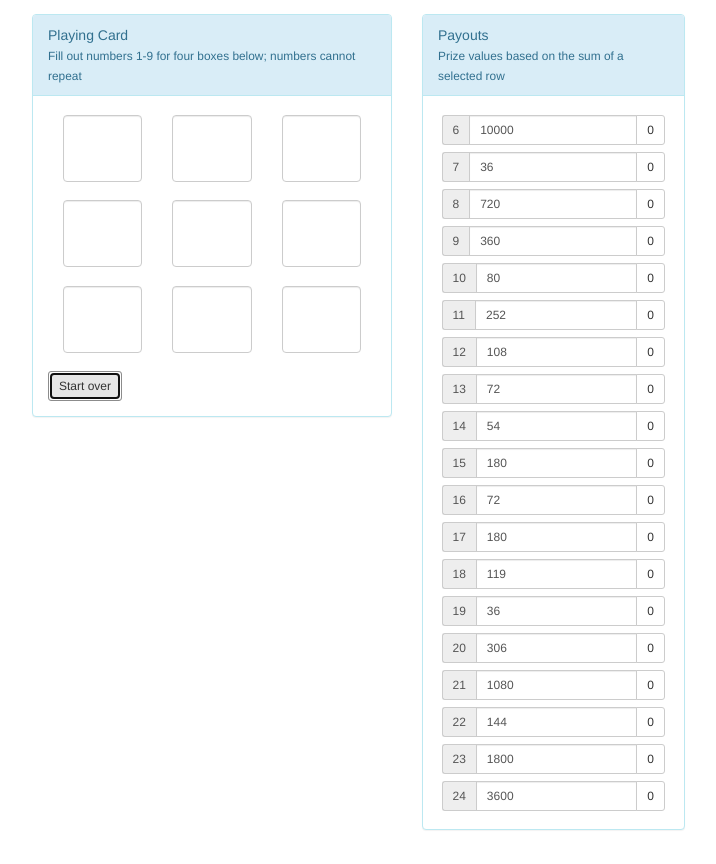
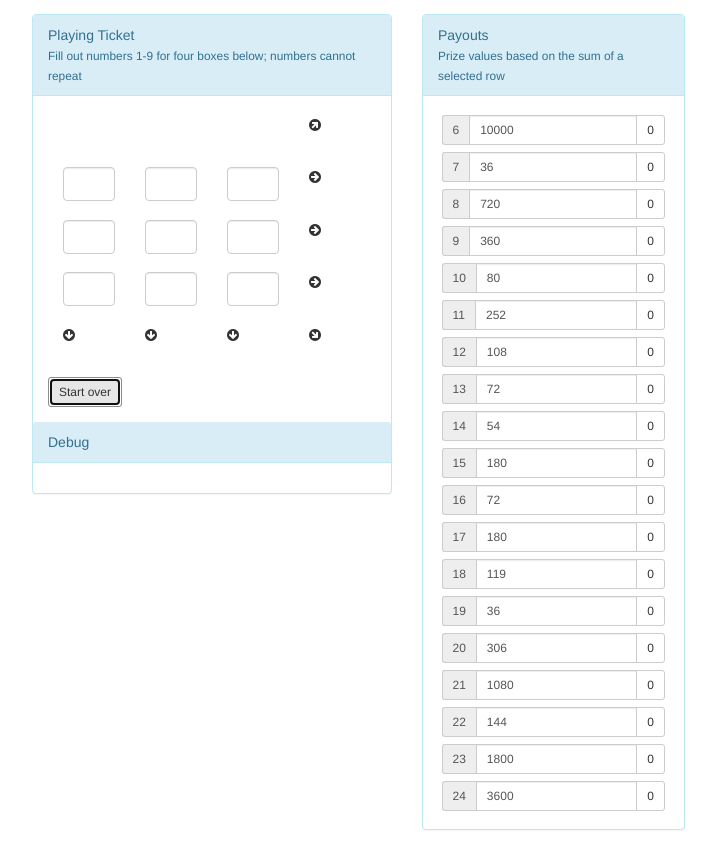
Before and after one commit to khoa002/ffxiv-mini-cactpot-guesser, a plain HTML site: page index.html in a window 1280 px wide. Both pictures are taken after a click on the button "Start over". Shown: the whole page, without its empty margins (38-754 px from the left). Drawn offline with nearby package versions, Linux system fonts and the light colour scheme.

Commit message:
Added a bunch of stuff

```diff
--- a/index.html
+++ b/index.html
@@ -1,7 +1,7 @@
 <!DOCTYPE html>
 <html>
   <head>
-    <title>FFXIV Mini-Cacpot Solver</title>
+    <title>FFXIV Mini-Cactpot Solver</title>
     <meta charset="utf-8">
     <meta http-equiv="X-UA-Compatible" content="IE=edge">
     <meta name="viewport" content="width=device-width, initial-scale=1, shrink-to-fit=no">
@@ -15,10 +15,15 @@
       <div class="row">
         <div class="col-xs-4 card">
           <div class="panel panel-info">
-            <div class="panel-heading">Playing Card<br/><small>Fill out numbers 1-9 for four boxes below; numbers cannot repeat</small></div>
+            <div class="panel-heading">Playing Ticket<br/><small>Fill out numbers 1-9 for four boxes below; numbers cannot repeat</small></div>
             <div class="panel-body">
-              <div class="playing-card-field"></div>
+              <div class="ticket-field"></div>
               <button type="button" id="reset-card" class="btn btn-default btn-sm">Start over</button>
+            </div>
+
+            <div class="panel-heading">Debug<br/></div>
+            <div class="panel-body">
+              <div class="debug-card-field"></div>
             </div>
           </div>
         </div>
--- a/main_style.css
+++ b/main_style.css
@@ -1,3 +1,11 @@
 body {
 	padding: 1em;
 }
+
+.fa-rotate-45 {
+    -webkit-transform: rotate(45deg);
+    -moz-transform: rotate(45deg);
+    -ms-transform: rotate(45deg);
+    -o-transform: rotate(45deg);
+    transform: rotate(45deg);
+}
--- a/solver.js
+++ b/solver.js
@@ -23,28 +23,19 @@
         },
         validValues: [1, 2, 3, 4, 5, 6, 7, 8, 9],
         guessesAllowed: 4,
-        cardContainer: $('.playing-card-field'),
+        ticketContainer: $('.ticket-field'),
         resetButton: $('#reset-card'),
         payoutContainer: $('.payout-panel'),
-        playFields: false,
         init: function() {
             var _this = this;
             _this.resetButton.on('click', _this.resetGame);
             _this.buildPayoutsList(function() {
                 _this.buildPlayingCardField(function() {
-                    _this.playFields.each(function() {
-                        $(this).height($(this).width());
-                    });
-                    _this.playFields.on('keyup', _.debounce(function(e) {
+                    $('input.field', _this.ticketContainer).on('keyup', _.debounce(function(e) {
                         _this.cardFieldChange(e);
                     }, 100));
                 });
             });
-        },
-        resetGame: function(cb) {
-            var _this = this;
-            $('.form-group').removeClass('has-error');
-            $('.field').val('');
         },
         buildPayoutsList: function(cb) {
             var _this = this;
@@ -86,32 +77,64 @@
         },
         buildPlayingCardField: function(cb) {
             var _this = this;
-            for (var row = 0; row < 3; row++) {
+            for (var row = 1; row <= 5; row++) {
                 var rowHtml = $('<div></div>').addClass('row').css('margin', '0.25em 0');
-                for (var col = 0; col < 3; col++) {
+                switch (row) {
+                    case 1:
+                    case 5:
+                        for (var col = 1; col <= 4; col++) {
+                            var fieldHtml = '';
+                            if (row == 1 && col == 4) fieldHtml = '<i class="fa fa-arrow-circle-up fa-rotate-45" aria-hidden="true"></i>';
+                            else if (row == 5 && col == 4) fieldHtml = '<i class="fa fa-arrow-circle-right fa-rotate-45" aria-hidden="true"></i>';
+                            else if (row == 5) fieldHtml = '<i class="fa fa-arrow-circle-down" aria-hidden="true"></i>';
                             rowHtml.append(
                                 $('<div></div>')
-                        .addClass('col-xs-4')
+                                .addClass('col-xs-3')
+                                .attr({
+                                    'id': 'field' + row + 'x' + col
+                                })
+                                .html(fieldHtml)
+                            );
+                        }
+                        break;
+                    default:
+                        for (var col = 1; col <= 3; col++) {
+                            rowHtml.append(
+                                $('<div></div>')
+                                .addClass('col-xs-3 field' + row + 'x' + col)
                                 .append(
                                     $('<div></div>')
                                     .addClass('form-group')
                                     .append($('<input />')
-                                .addClass('form-control field')
+                                        .addClass('form-control field field' + row + 'x' + col)
                                         .css({
-                                    'font-size': '2.5em',
                                             'font-weight': 'bold',
                                             'text-align': 'center'
                                         })
                                         .attr({
-                                    'type': 'text',
-                                    'id': 'field' + row + 'x' + col
+                                            'type': 'text'
                                         }))
                                 )
                             );
                         }
-                _this.cardContainer.append(rowHtml);
+                        var fieldHtml = (col == 4) ? '<i class="fa fa-arrow-circle-right" aria-hidden="true"></i>' : '';
+                        rowHtml.append(
+                            $('<div></div>')
+                            .addClass('col-xs-3 field' + row + 'x' + col)
+                            .html(fieldHtml)
+                        );
+                        break;
                 }
-            _this.playFields = $('input.field', this.cardContainer);
+
+                _this.ticketContainer.append(rowHtml);
+            }
+
+            var maxRowHeight = 0;
+            $('.row', _this.ticketContainer).each(function(k, v) {
+                if($(this).height() > maxRowHeight) maxRowHeight = $(this).height();
+            });
+            $('.row', _this.ticketContainer).height(maxRowHeight);
+
             if (typeof(cb) === 'function') cb();
         },
         cardFieldChange: function(e) {
@@ -127,28 +150,49 @@
                 return false;
             }
 
+            // set the value to only the parsed int, stripping any extra characters
             if (number != _input.val()) _input.val(number);
 
-            var dupFound = false;
-            var numFilled = 0;
-            _this.playFields.each(function() {
-                if ($(this).attr('id') == _input.attr('id')) {
-                    numFilled++;
-                    return true;
+            _this.checkForDuplicates();
+
+            var numFilled = $('input.field', _this.ticketContainer).filter(function(k, v) {
+                return !(!parseInt($.trim($(v).val())));
+            }).length;
+
+            if (numFilled == _this.guessesAllowed &&
+                $('.form-group.has-error', _this.ticketContainer).length == 0) {
+                _this.beginCalc();
             }
-                var curVal = parseInt($.trim($(this).val()));
-                if (!curVal) return true;
-                if (curVal == number) {
-                    dupFound = true;
-                    _inputGroup.addClass('has-error');
-                    return false;
+        },
+        checkForDuplicates: function(e) {
+            var _this = this;
+            $('.form-group', _this.ticketContainer).removeClass('has-error');
+            $('input.field', _this.ticketContainer).each(function() {
+                var _input = $(this);
+                var _curVal = parseInt($.trim(_input.val()));
+                if (!_curVal) return true;
+                $('input.field', _this.ticketContainer).each(function() {
+                    var __input = $(this);
+                    var __curVal = parseInt($.trim(__input.val()));
+                    if (_input.attr('id') == __input.attr('id')) return true;
+                    if (!__curVal) return true;
+                    if (_curVal == __curVal) {
+                        _input.closest('.form-group').addClass('has-error');
+                        __input.closest('.form-group').addClass('has-error');
                     }
-                numFilled++;
                 });
-            if (dupFound) return false;
-
-            if (numFilled == _this.guessesAllowed) console.log('ok ready');
-        }
+            });
+        },
+        beginCalc: function() {
+            var _this = this;
+            $('input.field', _this.ticketContainer).prop('disabled', true);
+        },
+        resetGame: function(cb) {
+            var _this = this;
+            $('.form-group').removeClass('has-error');
+            $('.field').val('');
+            $('input.field', _this.ticketContainer).prop('disabled', false);
+        },
     }
     app.init();
 })(window, jQuery, _);
```
Lines whose indentation alone changed are shown as unchanged.
